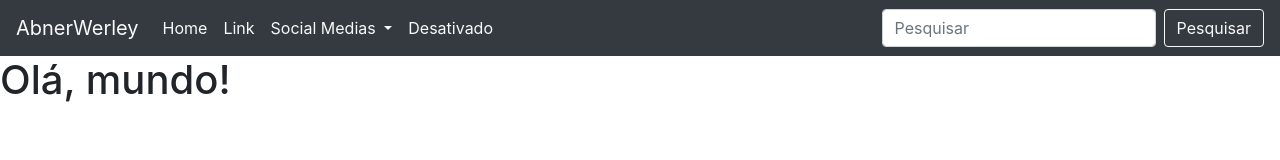
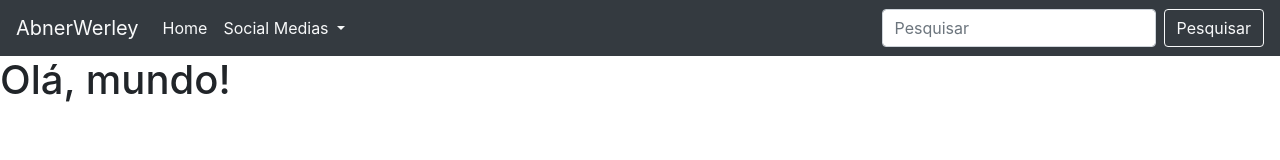
Before and after one commit to abnerwerley/BassPage, a plain HTML site: page index_bootstrap.html in a window 1280 px wide. Drawn offline with nearby package versions, Linux system fonts and the light colour scheme.

Commit message:
[Feature Abner - Task: NavBar updated]

```diff
--- a/index_bootstrap.html
+++ b/index_bootstrap.html
@@ -30,9 +30,6 @@
             <li class="nav-item active">
               <a class="nav-link text-light" href="#">Home <span class="sr-only">(página atual)</span></a>
             </li>
-            <li class="nav-item">
-              <a class="nav-link text-light" href="#">Link</a>
-            </li>
             <li class="nav-item dropdown">
               <a class="nav-link dropdown-toggle text-light" href="#" id="navbarDropdown" role="button" data-toggle="dropdown" aria-haspopup="true" aria-expanded="false">
                 Social Medias
@@ -43,9 +40,6 @@
                 <!-- <div class="dropdown-divider"></div> -->
                 <a class="dropdown-item" href="https://www.instagram.com/_abner.werley/">Instagram</a>
               </div>
-            </li>
-            <li class="nav-item">
-              <a class="nav-link disabled text-light" href="#">Desativado</a>
             </li>
           </ul>
           <form class="form-inline my-2 my-lg-0">
```
